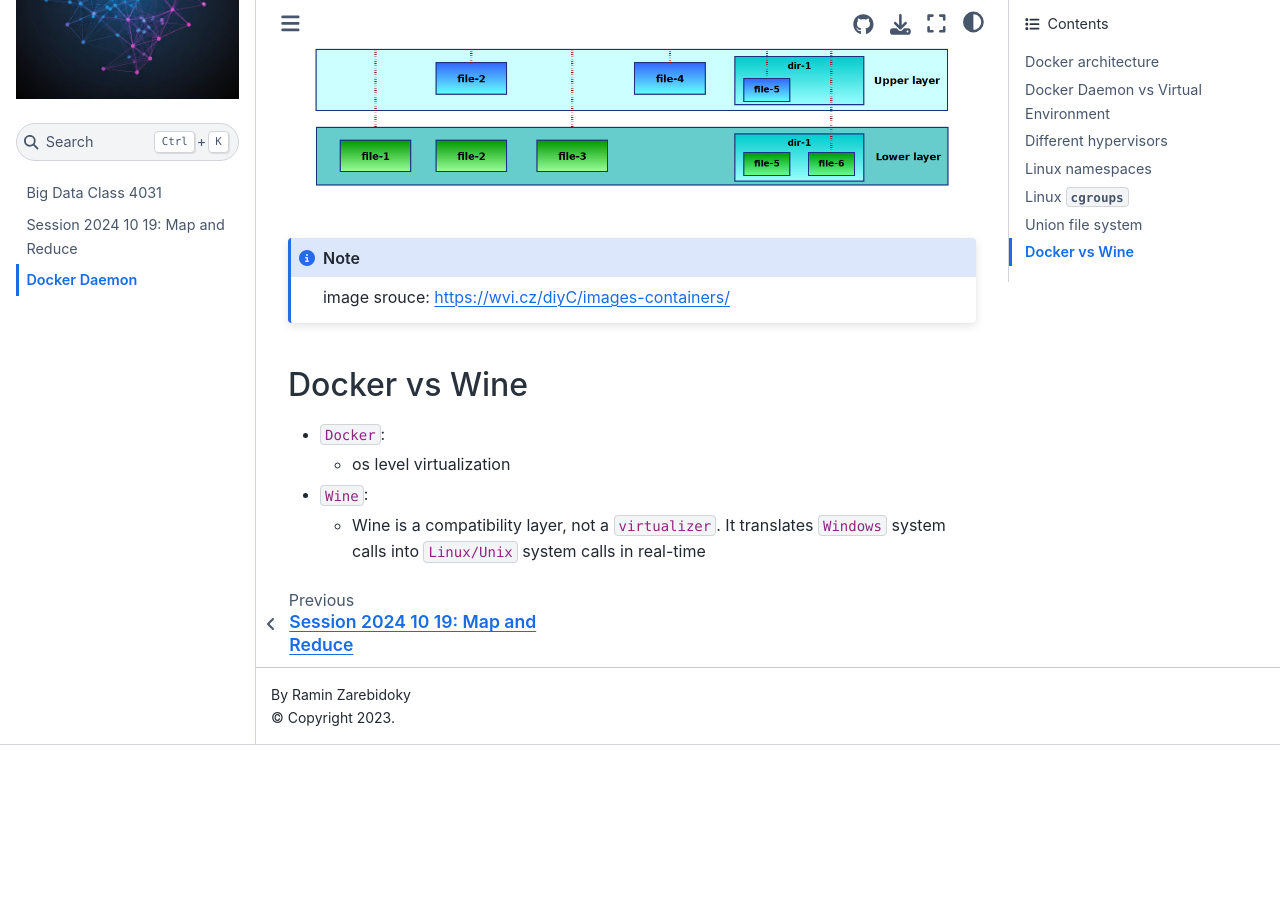
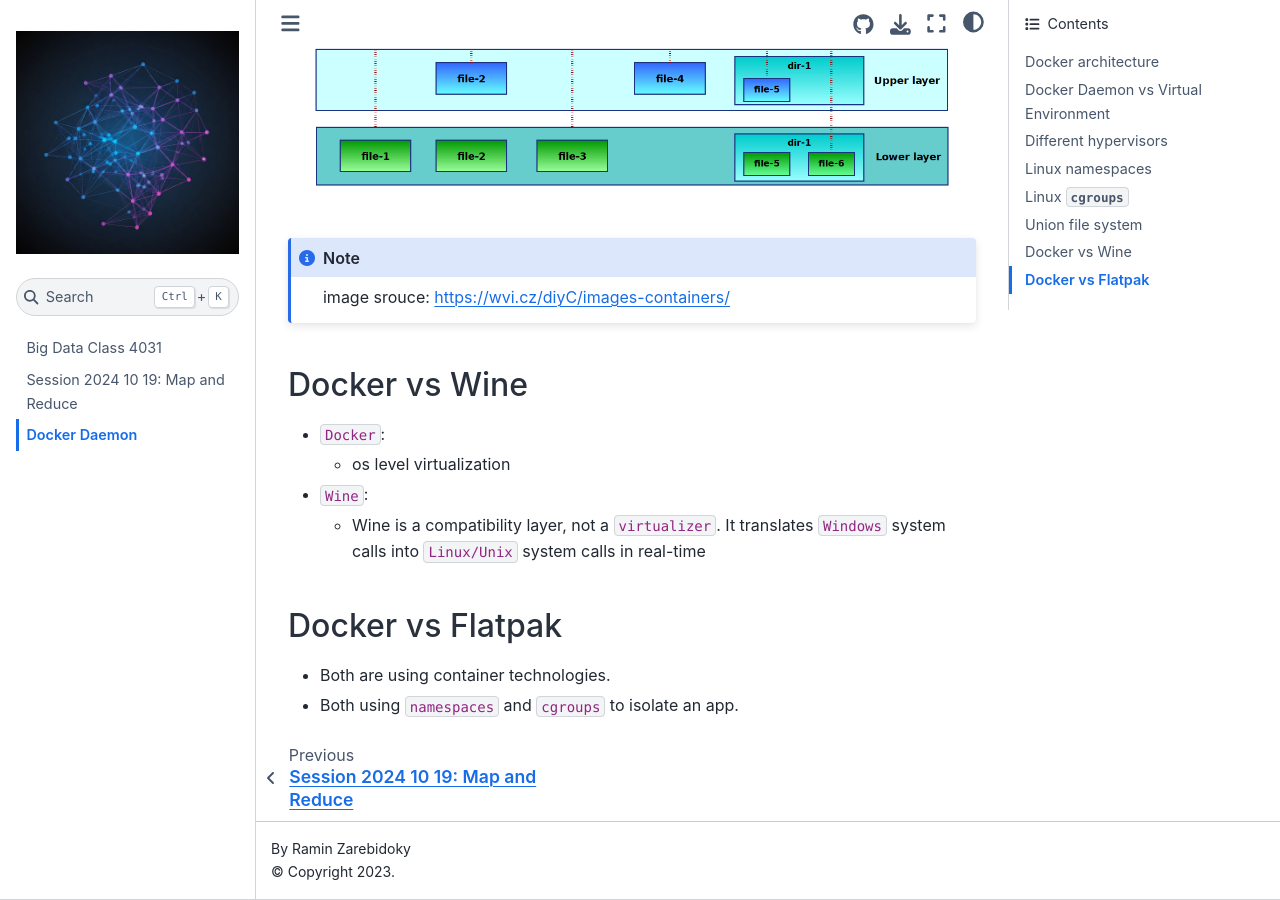
Before and after one commit to LiterallyTheOne/big_data_class_4031, a Jupyter Book: the page built from docs/docker_daemon.md, in a window 1280 px wide and 900 px high, scrolled down 4925 px. Built offline with Jupyter Book 1.0.4 settings and Sphinx 7.4.7 and the Sphinx Book theme 1.1.4, drawn with Linux system fonts in a browser that asks for light colours; before the commit the page ends 5670 px from its top, so only the background shows below that.

Commit message:
Add Docker vs flatpak

```diff
--- a/docs/docker_daemon.md
+++ b/docs/docker_daemon.md
@@ -161,3 +161,9 @@ image srouce: https://wvi.cz/diyC/images-containers/
   * os level virtualization
 * `Wine`:
   * Wine is a compatibility layer, not a `virtualizer`. It translates `Windows` system calls into `Linux/Unix` system calls in real-time
+
+
+## Docker vs Flatpak
+
+* Both are using container technologies.
+* Both using `namespaces` and `cgroups` to isolate an app.
```
